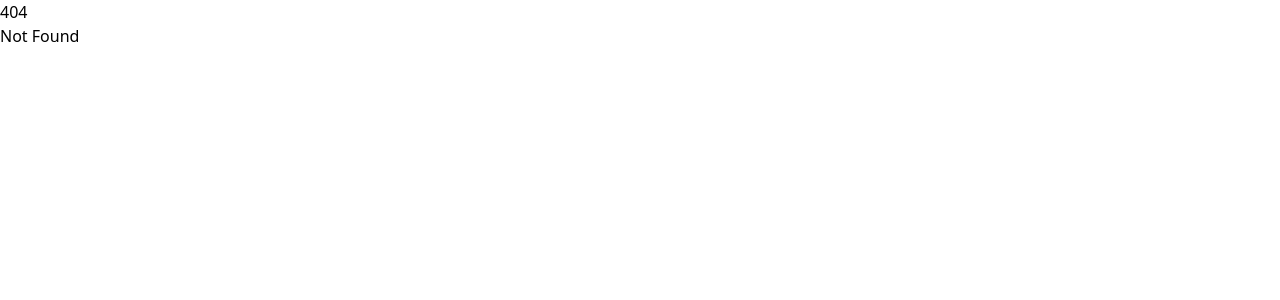
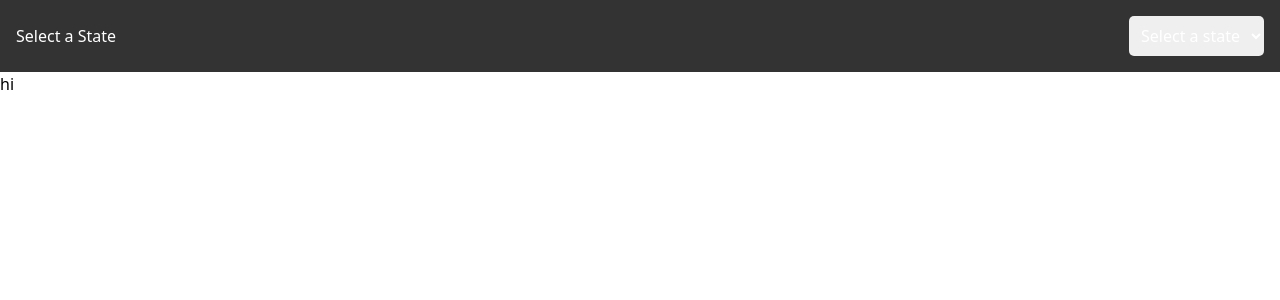
Before and after one commit to eads/apses, a SvelteKit app: page /1 in a window 1280 px wide. Before the commit this address had no page. Shown: the top 300 px of the page. Built offline with nearby package versions, Linux system fonts and the light colour scheme.

Commit message:
Starting a new per-state architecture.

```diff
--- a/src/routes/+page.js
+++ b/src/routes/+page.js
@@ -1,24 +1,38 @@
-import { from } from 'arquero';
+// import { from } from 'arquero';
 
-export const load = async ({ fetch }) => {
-    // Fetch the local JSON file from the static folder
-    const response = await fetch('/state_employment.json');
-    const rows = await response.json();
+// export const load = async ({ fetch }) => {
+//     // Fetch the local JSON file from the static folder
+//     const response = await fetch('/state_employment.json');
+//     const rows = await response.json();
 
-    // Process the data using Arquero
-    const dt = from(rows).filter(d => d.year > 2003 && d.ft_employment > 0).derive({
-        ft_pay_per_employee: d => d.ft_pay / d.ft_employment
-    });
+//     // Process the data using Arquero
+//     const dt = from(rows).filter(d => d.year > 2003 && d.ft_employment > 0).derive({
+//         ft_pay_per_employee: d => d.ft_pay / d.ft_employment
+//     });
 
-    const state_names = dt.groupby('state').rollup().objects().map(d => d.state);
-    const gov_functions = dt.groupby('gov_function').rollup().objects().map(d => d.gov_function);
+//     const state_names = dt.groupby('state').rollup().objects().map(d => d.state);
+//     const gov_functions = dt.groupby('gov_function').rollup().objects().map(d => d.gov_function);
 
-    // Return the state data directly without nesting under `app`
-    return {
-        stateData: {
-            rows: dt.objects(),
-            state_names,
-            gov_functions
-        }
-    };
-};
+//     // Return the state data directly without nesting under `app`
+//     return {
+//         state_data: dt.objects(),
+//         state_names,
+//         gov_functions
+//     };
+// };
+
+// export async function entries() {
+//     const response = await fetch('/state_employment.json');
+//     const rows = await response.json();
+//     const dt = from(rows).filter(d => d.year > 2003 && d.ft_employment > 0)
+
+//     const ret = dt
+//                 .groupby('state')
+//                 .rollup()
+//                 .objects()
+//                 .map(d => ({id: d.state}));
+//     console.log(ret);
+//     return ret;
+// }
+
+// export const prerender = true; // Ensure static pages are generated
--- /dev/null
+++ b/src/routes/[state_slug]/+layout.js
@@ -0,0 +1,27 @@
+export const prerender = true;
+
+export async function load() {
+  if (!import.meta.env.SSR) {
+    return;
+  }
+
+  const fs = await import('fs');
+  const path = await import('path');
+
+  // Load state names from the file system (or wherever you store the JSON data)
+  const allStatesDataFilePath = path.join(process.cwd(), 'static', 'state_employment.json');
+
+  try {
+    const data = JSON.parse(fs.readFileSync(allStatesDataFilePath, 'utf-8'));
+
+    // Extract state names from the JSON data
+    const stateNames = new Set(data.map(d => d.state));
+    return { stateNames };
+  } catch (err) {
+    console.error('Error reading or parsing state employment data:', err);
+    return {
+      status: 500,
+      error: new Error('Error reading or parsing state employment data')
+    };
+  }
+}
--- /dev/null
+++ b/src/routes/[state_slug]/+layout.svelte
@@ -0,0 +1,51 @@
+<script>
+  // `stateNames` is passed in from the layout's `load` function
+  export let stateNames = [];
+
+  console.log(stateNames)
+  // Redirect user to the selected state's page
+  function handleStateSelect(event) {
+    const selectedState = event.target.value;
+    if (selectedState) {
+      window.location.href = `/${selectedState}`;
+    }
+  }
+</script>
+
+<nav class="navbar">
+  <div class="navbar-title">
+    <h1>Select a State</h1>
+  </div>
+  <div class="navbar-dropdown">
+    <select on:change="{handleStateSelect}">
+      <option value="" disabled selected>Select a state</option>
+      {#each stateNames as state}
+        <option value="{state}">{state}</option>
+      {/each}
+    </select>
+  </div>
+</nav>
+
+<!-- Page content gets rendered here -->
+<slot />
+
+<style>
+  .navbar {
+    display: flex;
+    justify-content: space-between;
+    align-items: center;
+    background-color: #333;
+    color: white;
+    padding: 1rem;
+  }
+
+  .navbar-title h1 {
+    margin: 0;
+  }
+
+  .navbar-dropdown select {
+    padding: 0.5rem;
+    border: none;
+    border-radius: 5px;
+  }
+</style>
--- /dev/null
+++ b/src/routes/[state_slug]/+page.js
@@ -0,0 +1,57 @@
+import fs from 'fs';
+import path from 'path';
+
+export const prerender = true;
+
+// Provide a list of slugs to prerender
+export async function entries() {
+  // Directory where JSON data files are stored
+  const dataDirectory = path.join(process.cwd(), 'src', 'data');
+
+  // Read the filenames in the data directory
+  const files = fs.readdirSync(dataDirectory);
+
+  // Create an array of state_slug values by removing '.json' from each filename
+  const slugs = files
+    .filter(file => file.endsWith('.json'))
+    .map(file => ({ state_slug: file.replace('.json', '') }));
+
+  return slugs.map(slug => ({ params: { state_slug: slug.state_slug } }));
+}
+
+export async function load({ params }) {
+  if (!import.meta.env.SSR) {
+    return;
+  }
+
+  const { state_slug } = params;
+
+  // Dynamically import 'fs' and 'path' only on the server side
+  const fs = await import('fs');
+  const path = await import('path');
+
+  // Resolve the path within `src/data/`
+  const stateDataFilePath = path.join(process.cwd(), 'src', 'data', `${state_slug.toLowerCase()}.json`);
+
+  // Log the resolved path for debugging
+  console.log(`Resolved file path: ${stateDataFilePath}`);
+
+  // Check if the file exists
+  if (!fs.existsSync(stateDataFilePath)) {
+    return {
+      status: 404,
+      error: new Error('State data file not found')
+    };
+  }
+
+  try {
+    const stateData = JSON.parse(fs.readFileSync(stateDataFilePath, 'utf-8'));
+    return { stateData };
+  } catch (err) {
+    console.error('Error reading or parsing state data:', err);
+    return {
+      status: 500,
+      error: new Error('Error reading or parsing state data')
+    };
+  }
+}
--- /dev/null
+++ b/src/routes/[state_slug]/+page.svelte
@@ -0,0 +1,6 @@
+<script>
+  export let params;
+  export let data;
+</script>
+
+<p>hi</p>
```
